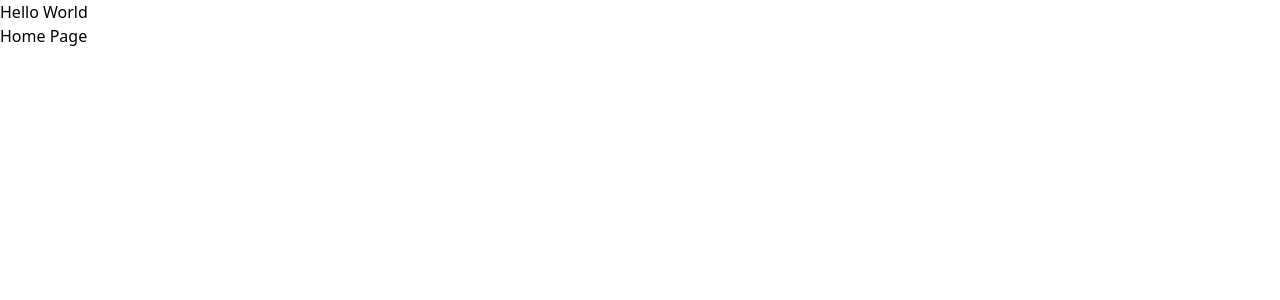
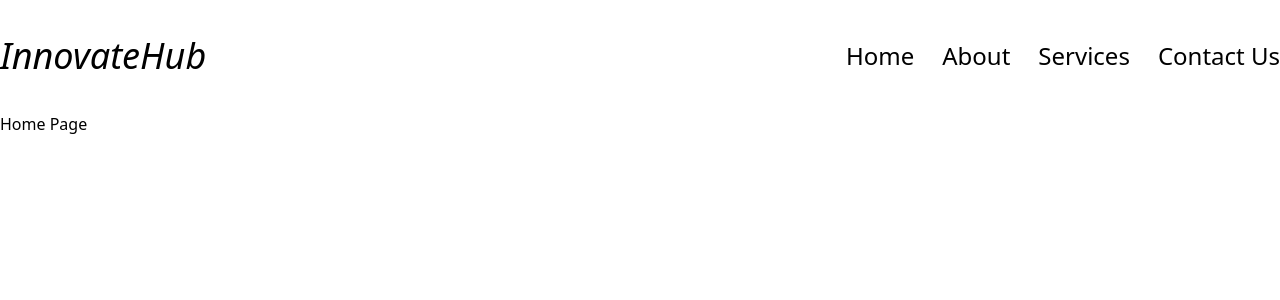
Before and after one commit to Mohamed-A-Yehia/InnovateHub, a React (Vite) app: page / in a window 1280 px wide. Shown: the top 300 px of the page. Built offline with nearby package versions, Linux system fonts and the light colour scheme.

Commit message:
create app routers for pages & display them on AppLayout

```diff
--- a/src/ui/AppLayout.tsx
+++ b/src/ui/AppLayout.tsx
@@ -1,11 +1,15 @@
 import { Outlet } from "react-router";
+import Header from "./Header";
 
 function AppLayout() {
   return (
-    <div>
-      Hello World
-      <Outlet />
-    </div>
+    <>
+      <Header />
+
+      <main>
+        <Outlet />
+      </main>
+    </>
   );
 }
 
--- /dev/null
+++ b/src/ui/Header.tsx
@@ -0,0 +1,13 @@
+import Logo from "./Logo";
+import Nav from "./Nav";
+
+function Header() {
+  return (
+    <header className="container m-auto flex items-center justify-between py-9">
+      <Logo />
+      <Nav />
+    </header>
+  );
+}
+
+export default Header;
--- /dev/null
+++ b/src/ui/Logo.tsx
@@ -0,0 +1,11 @@
+import { NavLink } from "react-router";
+
+function Logo() {
+  return (
+    <NavLink to="/">
+      <span className="text-4xl italic">InnovateHub</span>
+    </NavLink>
+  );
+}
+
+export default Logo;
--- /dev/null
+++ b/src/ui/Nav.tsx
@@ -0,0 +1,24 @@
+import { NavLink } from "react-router";
+
+function Nav() {
+  return (
+    <nav>
+      <ul className="flex items-center gap-7 text-2xl">
+        <li>
+          <NavLink to="/">Home</NavLink>
+        </li>
+        <li>
+          <NavLink to="/about">About</NavLink>
+        </li>
+        <li>
+          <NavLink to="/services">Services</NavLink>
+        </li>
+        <li>
+          <NavLink to="/contact">Contact Us</NavLink>
+        </li>
+      </ul>
+    </nav>
+  );
+}
+
+export default Nav;
```
Also changed, not shown: src/App.tsx (+7 -0 lines).
